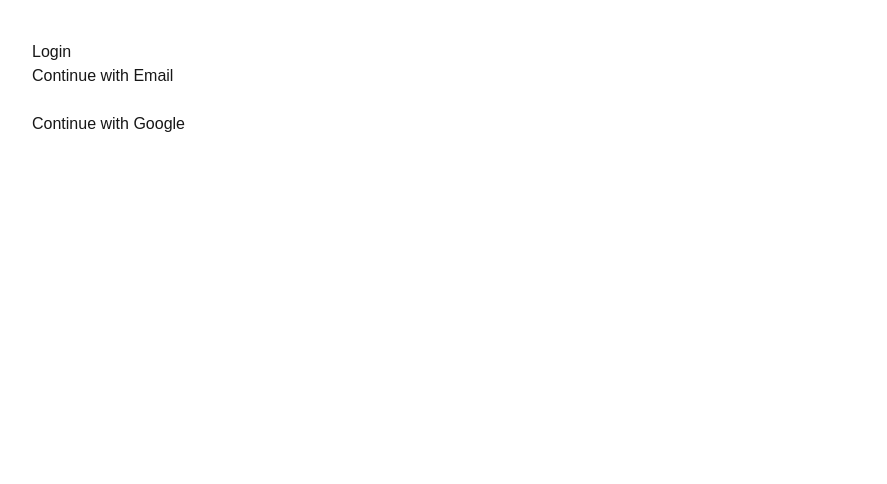
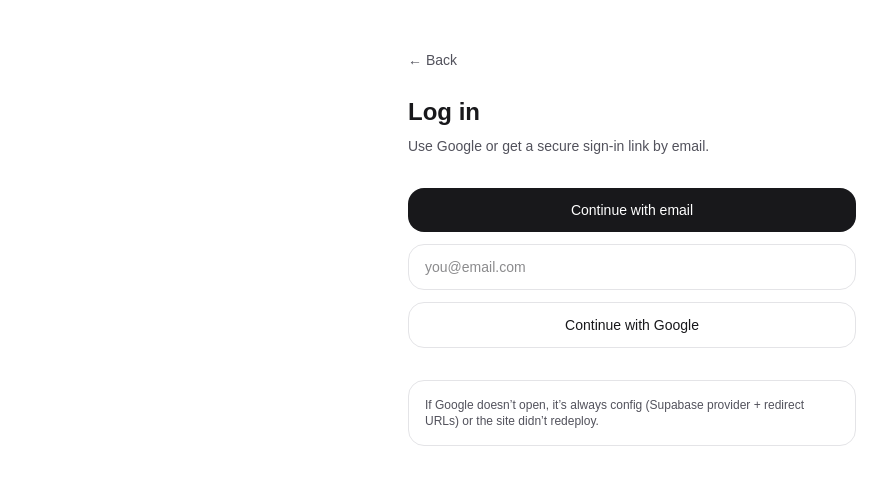
Before and after one commit to apdigitalsolutionsje-cmyk/jerseysingles, a Next.js app: page /login in a window 1280 px wide. Shown: the top 484 px of the page, without its empty margins (8-895 px from the left). Built offline with nearby package versions, Linux system fonts and the light colour scheme; no server answers.

Commit message:
Update page.tsx

```diff
--- a/src/app/login/page.tsx
+++ b/src/app/login/page.tsx
@@ -1,50 +1,116 @@
 "use client";
 
-import { useState } from "react";
+import Link from "next/link";
+import { useMemo, useState } from "react";
 import { supabase } from "@/lib/supabaseClient";
 
 export default function LoginPage() {
+  const [email, setEmail] = useState("");
+  const [status, setStatus] = useState<string | null>(null);
   const [error, setError] = useState<string | null>(null);
+  const [loading, setLoading] = useState<"google" | "email" | null>(null);
+
+  const baseUrl = useMemo(() => {
+    // Preferimos env em produção, senão origin atual
+    return (
+      process.env.NEXT_PUBLIC_SITE_URL ||
+      (typeof window !== "undefined" ? window.location.origin : "")
+    );
+  }, []);
+
+  const redirectTo = `${baseUrl}/auth/callback`;
 
   const signInWithGoogle = async () => {
     setError(null);
+    setStatus(null);
+    setLoading("google");
 
     const { error } = await supabase.auth.signInWithOAuth({
       provider: "google",
+      options: { redirectTo },
+    });
+
+    if (error) setError(error.message);
+    setLoading(null);
+  };
+
+  const sendMagicLink = async () => {
+    setError(null);
+    setStatus(null);
+    setLoading("email");
+
+    if (!email.trim()) {
+      setError("Type your email first.");
+      setLoading(null);
+      return;
+    }
+
+    const { error } = await supabase.auth.signInWithOtp({
+      email: email.trim(),
       options: {
-        redirectTo: `${process.env.NEXT_PUBLIC_SITE_URL}/auth/callback`,
+        emailRedirectTo: redirectTo,
       },
     });
 
     if (error) setError(error.message);
-  };
-
-  const signInWithEmail = async () => {
-    setError(null);
-
-    const email = prompt("Email:");
-    if (!email) return;
-
-    const { error } = await supabase.auth.signInWithOtp({
-      email,
-      options: {
-        emailRedirectTo: `${process.env.NEXT_PUBLIC_SITE_URL}/auth/callback`,
-      },
-    });
-
-    if (error) setError(error.message);
-    else alert("Check your email.");
+    else setStatus("Check your email for the sign-in link.");
+    setLoading(null);
   };
 
   return (
-    <main style={{ padding: 40 }}>
-      <h1>Login</h1>
+    <main className="min-h-screen bg-white px-6 py-12 text-zinc-900">
+      <div className="mx-auto w-full max-w-md">
+        <Link href="/" className="text-sm text-zinc-600 hover:text-zinc-900">
+          ← Back
+        </Link>
 
-      <button onClick={signInWithEmail}>Continue with Email</button>
-      <br /><br />
-      <button onClick={signInWithGoogle}>Continue with Google</button>
+        <h1 className="mt-6 text-2xl font-semibold">Log in</h1>
+        <p className="mt-2 text-sm text-zinc-600">
+          Use Google or get a secure sign-in link by email.
+        </p>
 
-      {error && <p style={{ color: "red" }}>{error}</p>}
+        <div className="mt-8 space-y-3">
+          <button
+            onClick={sendMagicLink}
+            disabled={loading !== null}
+            className="w-full rounded-2xl bg-zinc-900 px-4 py-3 text-sm font-medium text-white hover:bg-zinc-800 disabled:opacity-60"
+          >
+            {loading === "email" ? "Sending link..." : "Continue with email"}
+          </button>
+
+          <input
+            value={email}
+            onChange={(e) => setEmail(e.target.value)}
+            placeholder="you@email.com"
+            className="w-full rounded-2xl border border-zinc-200 px-4 py-3 text-sm outline-none focus:border-zinc-400"
+          />
+
+          <button
+            onClick={signInWithGoogle}
+            disabled={loading !== null}
+            className="w-full rounded-2xl border border-zinc-200 px-4 py-3 text-sm font-medium hover:bg-zinc-50 disabled:opacity-60"
+          >
+            {loading === "google" ? "Opening Google..." : "Continue with Google"}
+          </button>
+        </div>
+
+        {error && (
+          <p className="mt-4 rounded-xl border border-red-200 bg-red-50 p-3 text-sm text-red-700">
+            {error}
+          </p>
+        )}
+
+        {status && (
+          <p className="mt-4 rounded-xl border border-emerald-200 bg-emerald-50 p-3 text-sm text-emerald-800">
+            {status}
+          </p>
+        )}
+
+        <div className="mt-8 rounded-2xl border border-zinc-200 p-4 text-xs text-zinc-600">
+          If Google doesn’t open, it’s always config (Supabase provider + redirect URLs)
+          or the site didn’t redeploy.
+        </div>
+      </div>
     </main>
   );
 }
```
